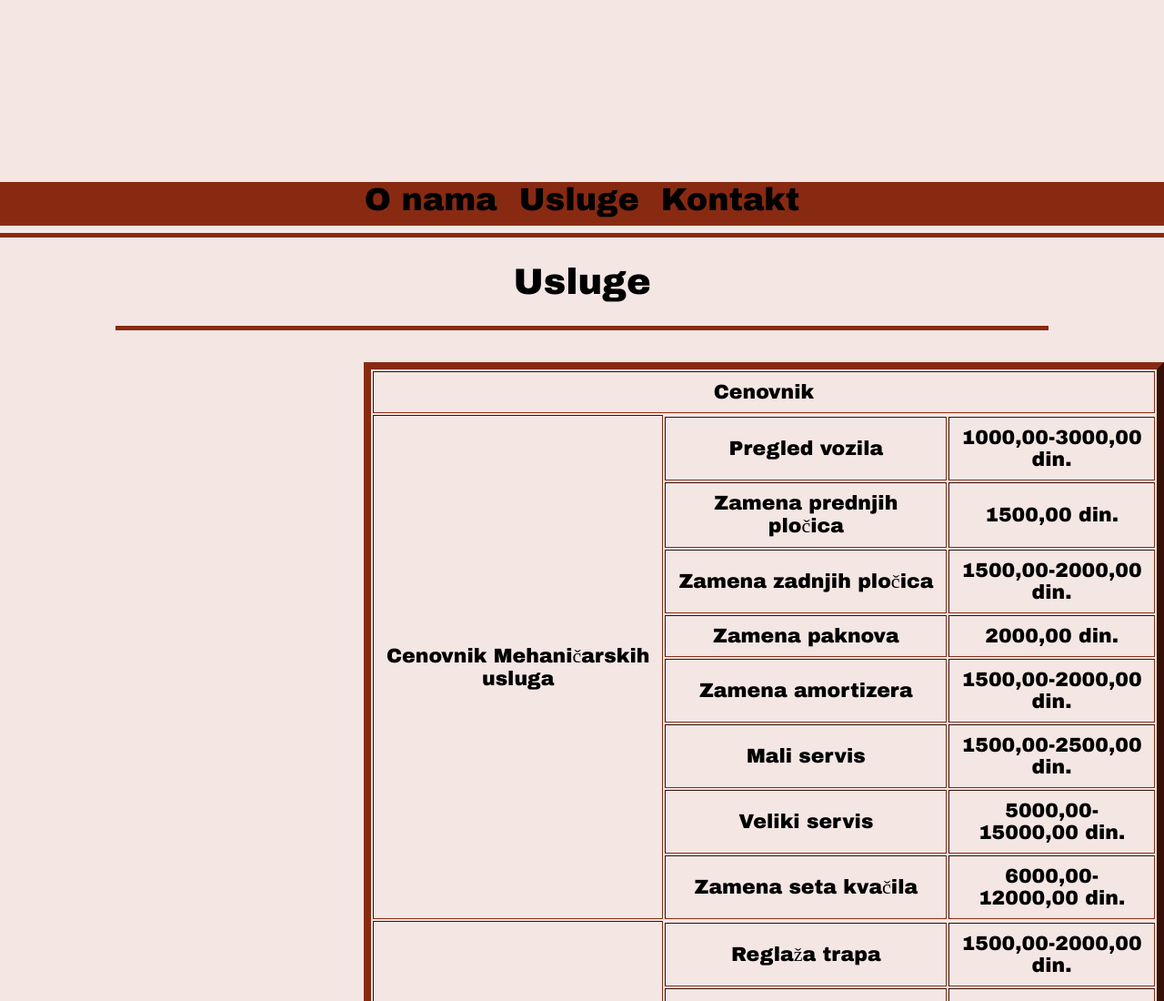
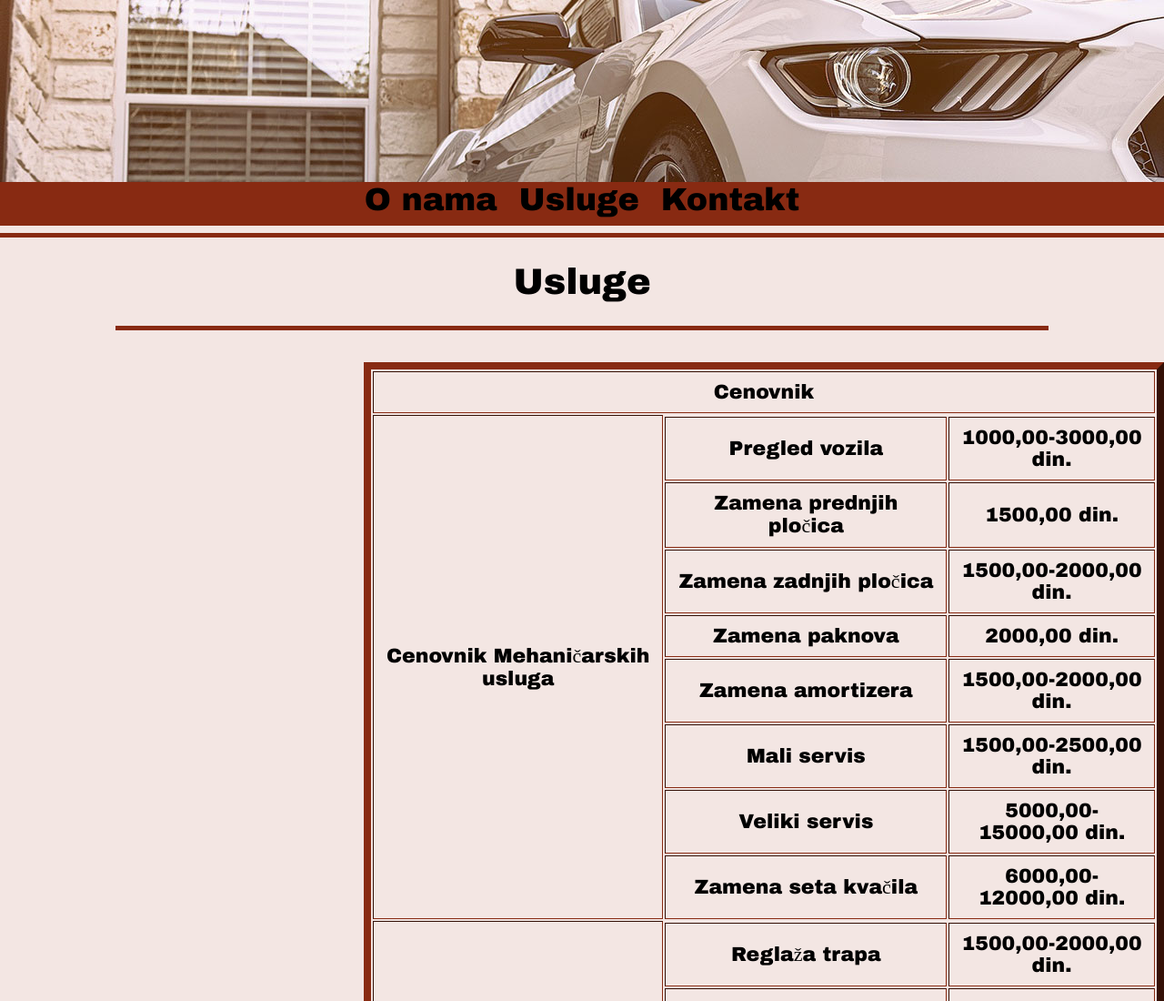
Before and after one commit to LovreStefan/Autoservis, a plain HTML site: page Usluge.html in a window 1280 px wide. Shown: the top 1100 px of the page at 91% size. Drawn offline with Linux system fonts and the light colour scheme.

Commit message:
Update Usluge.html

```diff
--- a/Usluge.html
+++ b/Usluge.html
@@ -14,7 +14,7 @@
             width: 100%;
 			overflow:hidden;
 			height: 200px;
-			background-image:url('slike/naslov.jpg');
+			background-image:url('naslov.jpg');
         }
         .navbar{
             text-align: center;
```
